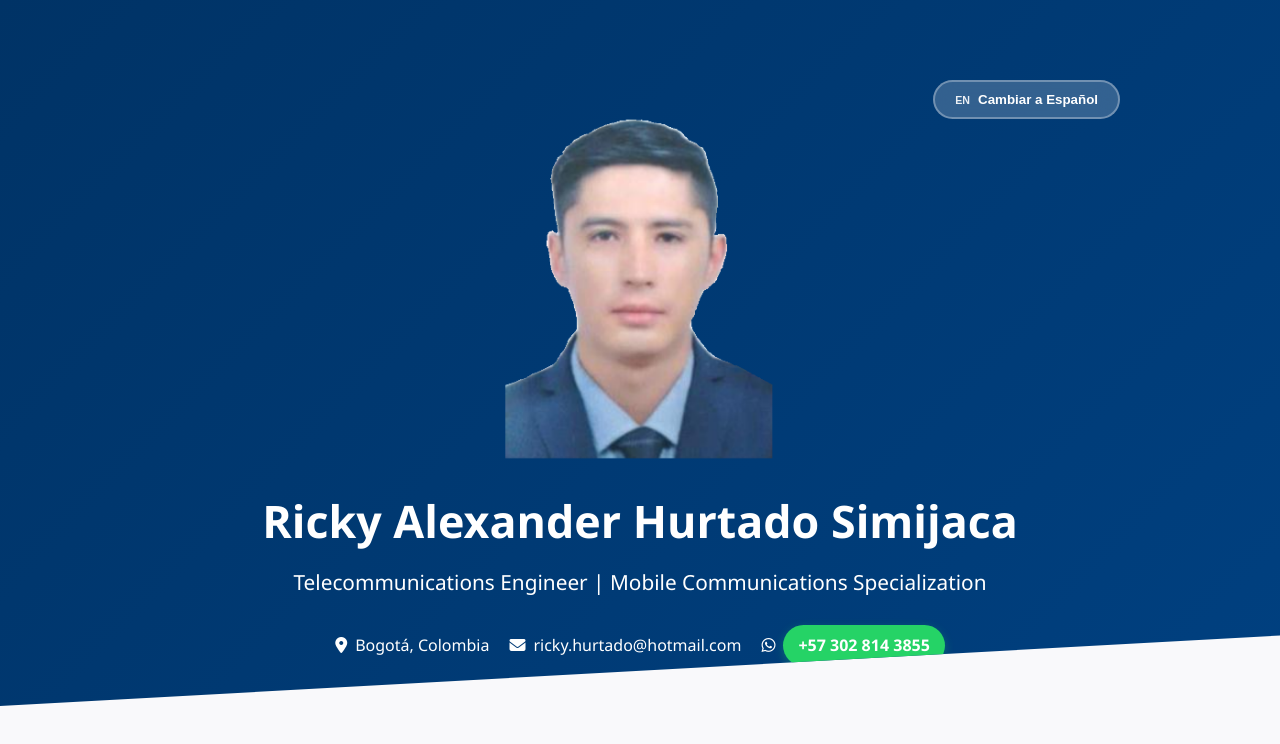
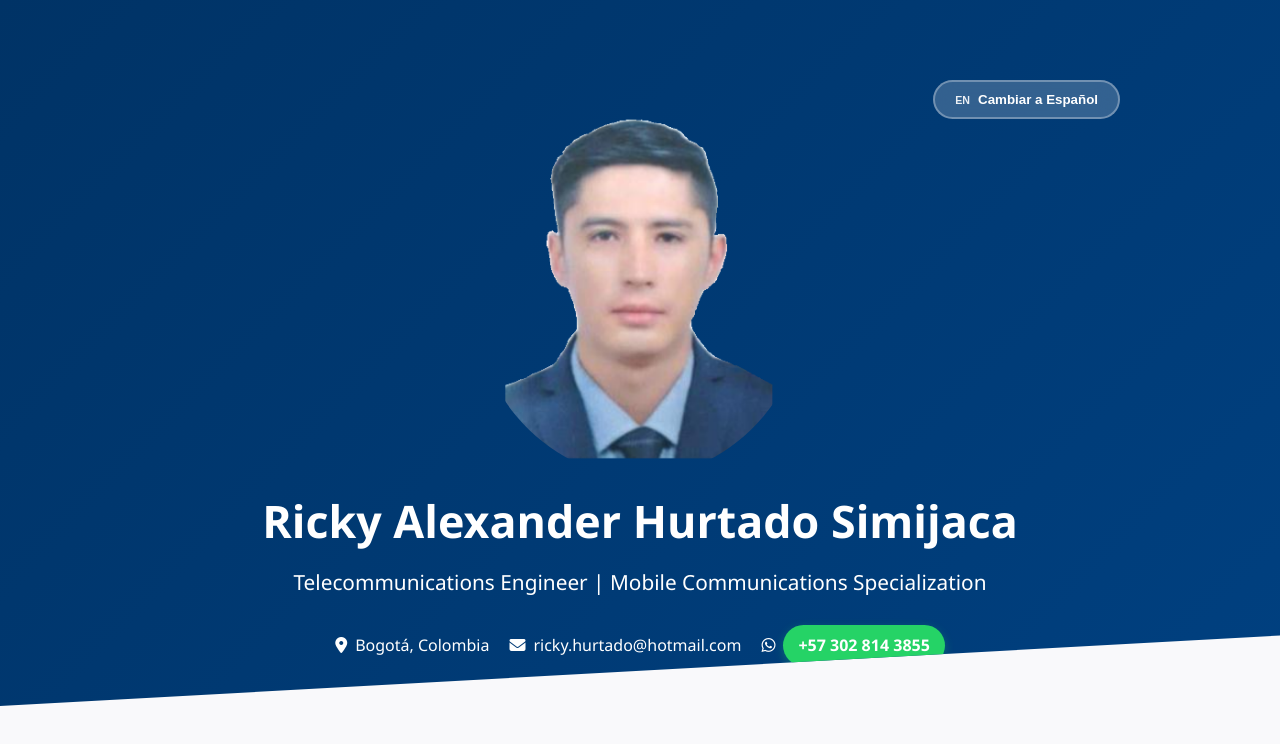
Before and after one commit to rickystolen/CV, a plain HTML site: page index.html in a window 1280 px wide. Shown: the top 744 px of the page. Drawn offline with Linux system fonts and the light colour scheme.

Commit message:
Update index.html

```diff
--- a/index.html
+++ b/index.html
@@ -60,7 +60,7 @@
   .profile-img img {
   width: 35%;
   height: 35%;
-  border-radius: 25%;
+  border-radius: 60%;
   object-fit: cover; /* Ajusta la imagen sin distorsionar */
   object-position: center; /* Centra la imagen */
   transition: transform 0.3s ease; /* Efecto hover opcional */
```
